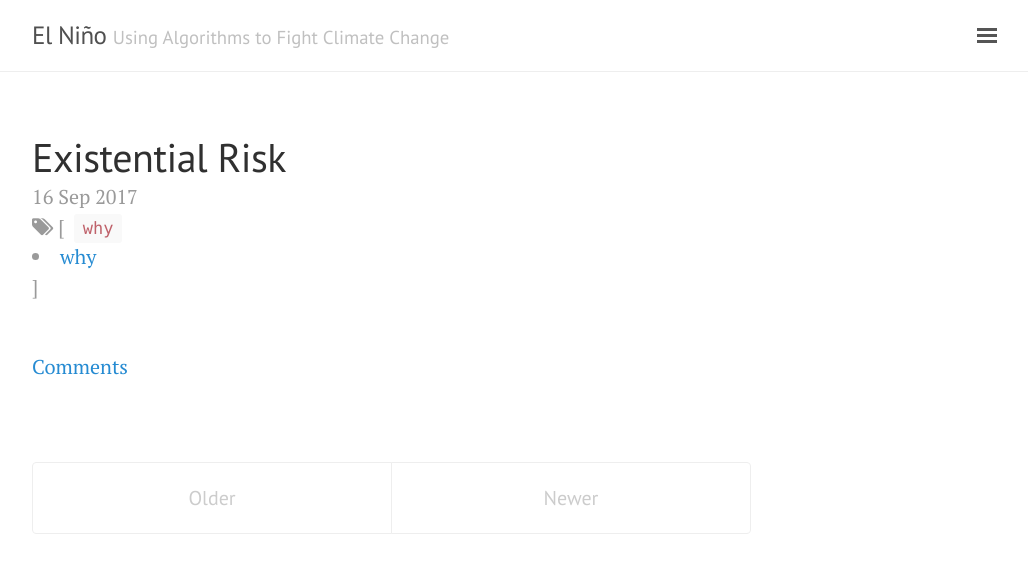
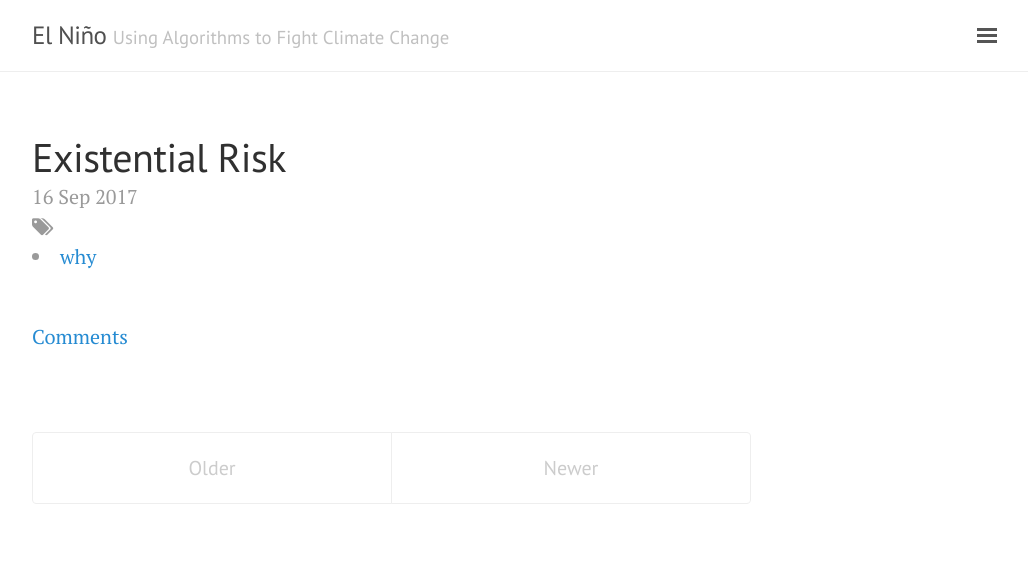
Before and after one commit to sebaheg/sebaheg.github.io, a Jekyll site: the page built from index.html, in a window 1280 px wide. Shown: the top 573 px of the page, without its empty margins (248-1276 px from the left). Built offline with Jekyll 4.4.1, drawn with Linux system fonts in a browser that asks for light colours; the list of posts is cut into pages by our own code; comment, search, counter and statistics services are not loaded.

Commit message:
Update tags.

```diff
--- a/index.html
+++ b/index.html
@@ -19,13 +19,10 @@ title: Home
         <!-- Add tags -->
         <i class="fa fa-tags"></i>
         <span class="post-tags">
-          [&nbsp;
           {% for tag in post.tags %}
             {% capture tag_name %}{{ tag }}{% endcapture %}
-            <a class="no-underline" href="/tag/{{ tag_name }}"><code class="highligher-rouge"><nobr>{{ tag_name }}</nobr></code>&nbsp;</a>
             <li class="inline archive_list"><a class="tag_list_link" href="/tag/{{ tag_name }}">{{ tag_name }}</a></li>
           {% endfor %}
-          ]
         </span>
       </span>
 
```
